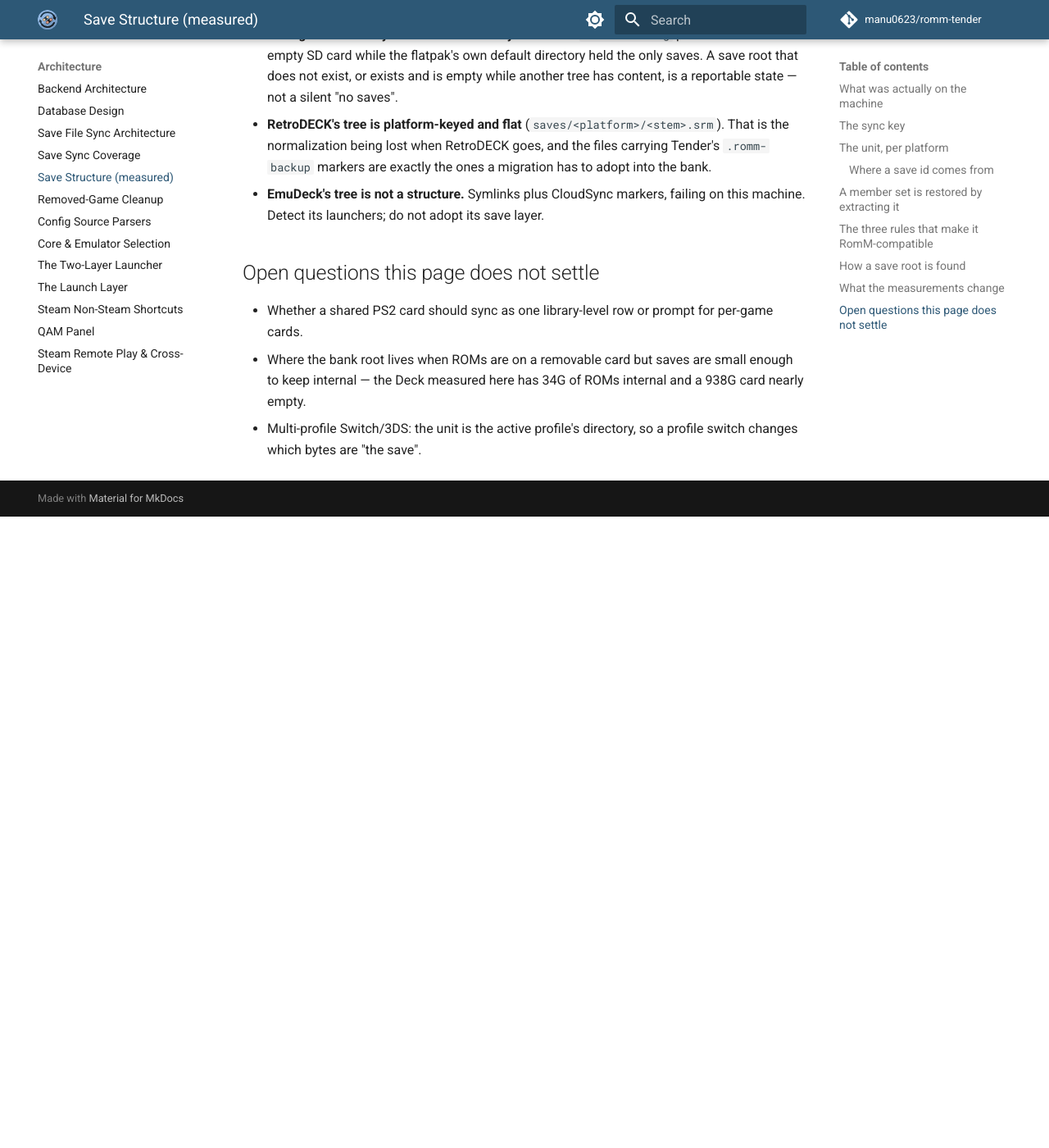
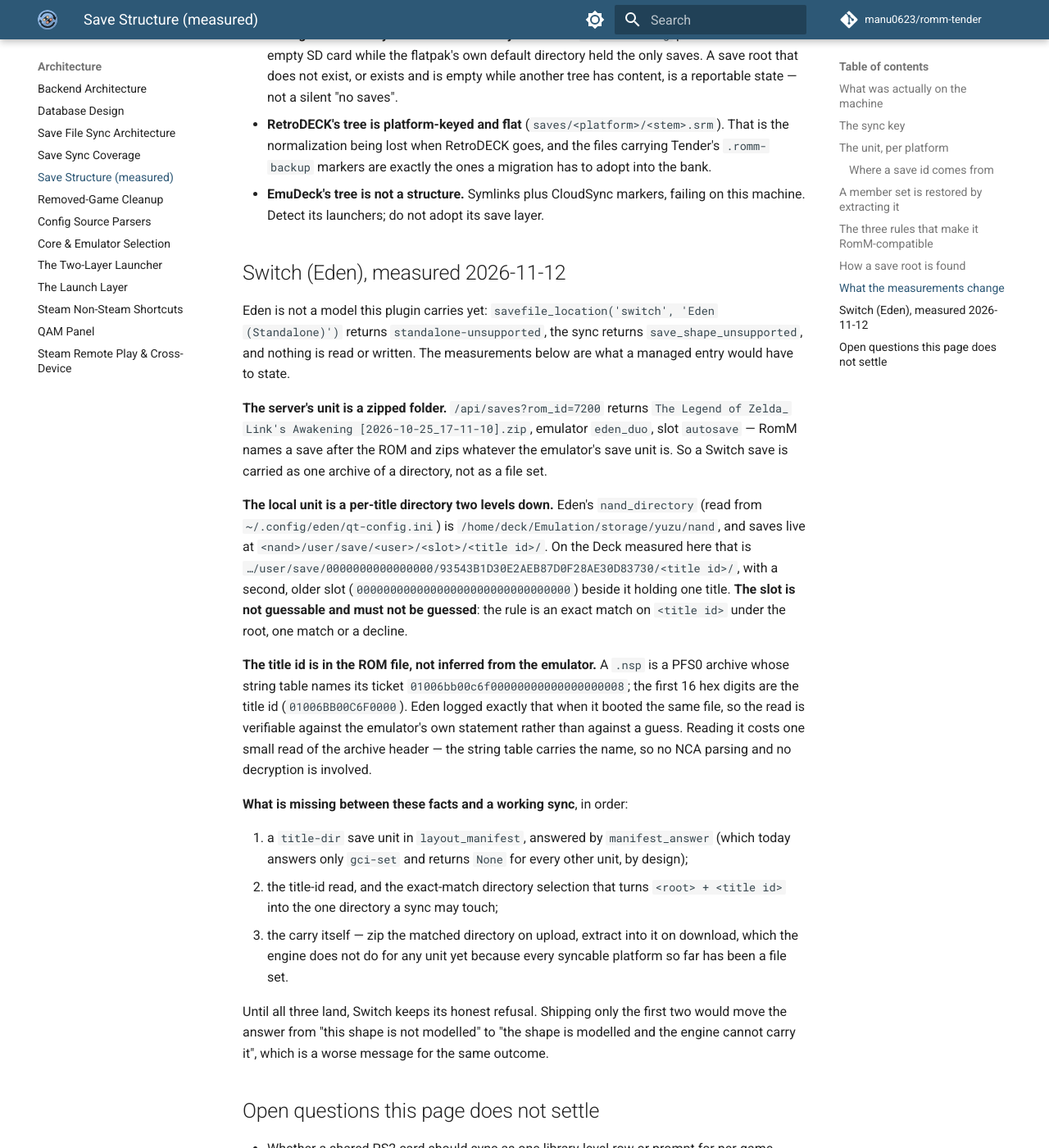
Before and after one commit to manu0623/arcoon-deck, an MkDocs documentation site: the page built from docs/architecture/save-structure.md, in a window 1280 px wide and 1400 px high, scrolled down 8577 px. Shown: the whole window at 82% size. Built offline with MkDocs 1.6.1 and Material for MkDocs 9.7.7, drawn with Linux system fonts in a browser that asks for light colours; comment, search, counter and statistics services are not loaded; before the commit the page ends 9207 px from its top, so only the background shows below that.

Commit message:
Record what a Switch save would have to be: server zip, per-title dir, id from the ROM
Measured on the Deck: RomM stores Eden saves as a zip of the title's folder,
the folder is <nand>/user/save/<user>/<slot>/<title id>/, and the title id is
the first 16 hex digits of the .tik name inside the .nsp — verified against the
id Eden logged. Names the three missing pieces without half-shipping them.

🤖 Generated with Codebuff
Co-Authored-By: Codebuff <noreply@codebuff.com>

```diff
--- a/docs/architecture/save-structure.md
+++ b/docs/architecture/save-structure.md
@@ -272,6 +272,43 @@ harvest exists to close.
 - **EmuDeck's tree is not a structure.** Symlinks plus CloudSync markers, failing on this machine.
   Detect its launchers; do not adopt its save layer.
 
+## Switch (Eden), measured 2026-11-12
+
+Eden is not a model this plugin carries yet: `savefile_location('switch', 'Eden (Standalone)')` returns
+`standalone-unsupported`, the sync returns `save_shape_unsupported`, and nothing is read or written. The
+measurements below are what a managed entry would have to state.
+
+**The server's unit is a zipped folder.** `/api/saves?rom_id=7200` returns
+`The Legend of Zelda_ Link's Awakening [2026-10-25_17-11-10].zip`, emulator `eden_duo`, slot `autosave` —
+RomM names a save after the ROM and zips whatever the emulator's save unit is. So a Switch save is carried
+as one archive of a directory, not as a file set.
+
+**The local unit is a per-title directory two levels down.** Eden's `nand_directory` (read from
+`~/.config/eden/qt-config.ini`) is `/home/deck/Emulation/storage/yuzu/nand`, and saves live at
+`<nand>/user/save/<user>/<slot>/<title id>/`. On the Deck measured here that is
+`…/user/save/0000000000000000/93543B1D30E2AEB87D0F28AE30D83730/<title id>/`, with a second, older slot
+(`00000000000000000000000000000000`) beside it holding one title. **The slot is not guessable and must not
+be guessed**: the rule is an exact match on `<title id>` under the root, one match or a decline.
+
+**The title id is in the ROM file, not inferred from the emulator.** A `.nsp` is a PFS0 archive whose
+string table names its ticket `01006bb00c6f00000000000000000008`; the first 16 hex digits are the title id
+(`01006BB00C6F0000`). Eden logged exactly that when it booted the same file, so the read is verifiable
+against the emulator's own statement rather than against a guess. Reading it costs one small read of the
+archive header — the string table carries the name, so no NCA parsing and no decryption is involved.
+
+**What is missing between these facts and a working sync**, in order:
+
+1. a `title-dir` save unit in `layout_manifest`, answered by `manifest_answer` (which today answers only
+   `gci-set` and returns `None` for every other unit, by design);
+2. the title-id read, and the exact-match directory selection that turns `<root> + <title id>` into the
+   one directory a sync may touch;
+3. the carry itself — zip the matched directory on upload, extract into it on download, which the engine
+   does not do for any unit yet because every syncable platform so far has been a file set.
+
+Until all three land, Switch keeps its honest refusal. Shipping only the first two would move the answer
+from "this shape is not modelled" to "the shape is modelled and the engine cannot carry it", which is a
+worse message for the same outcome.
+
 ## Open questions this page does not settle
 
 - Whether a shared PS2 card should sync as one library-level row or prompt for per-game cards.
```
